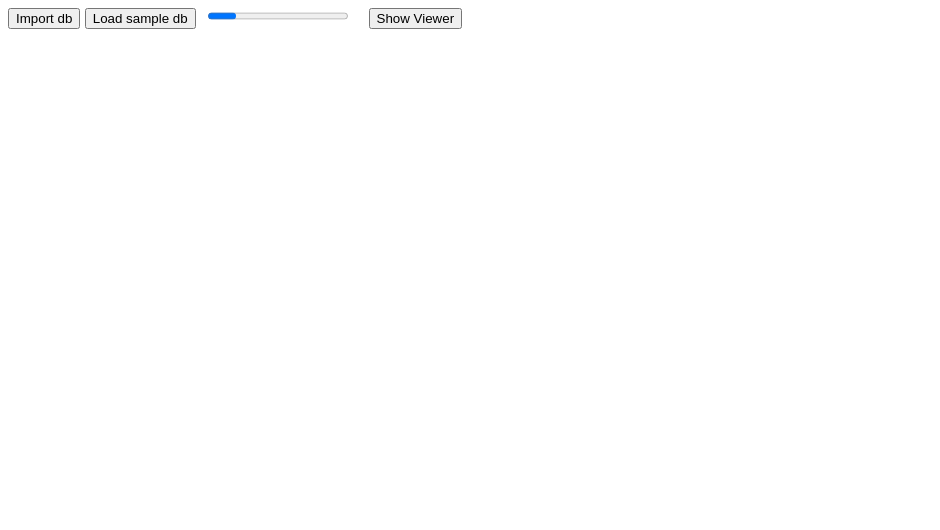
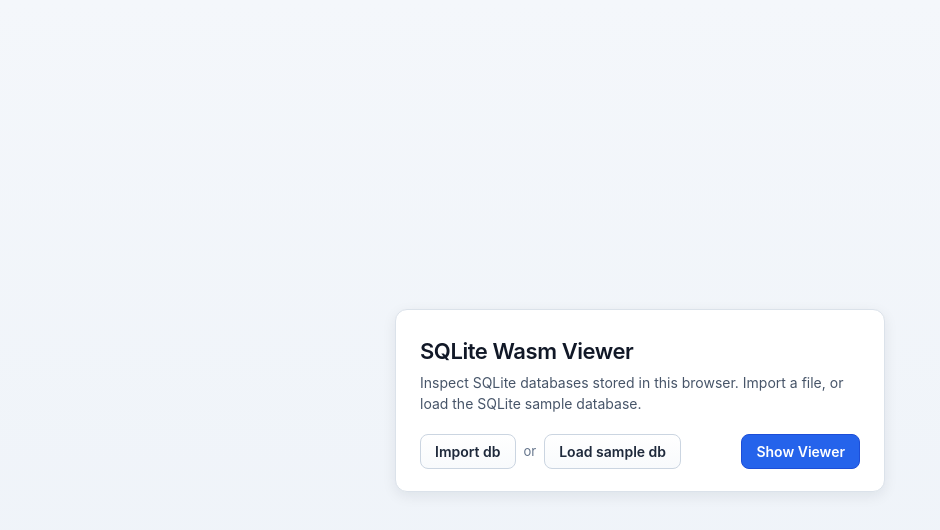
Before and after one commit to mifozski/sqlite-wasm-viewer, a website: page tester-app/src/index.html in a window 1280 px wide. Shown: the whole page, without its empty margins (0-940 px from the left). Drawn offline with Linux system fonts and the light colour scheme.

Commit message:
updates to the demo app

```diff
--- a/tester-app/src/index.html
+++ b/tester-app/src/index.html
@@ -4,36 +4,151 @@
 <head>
     <meta charset="UTF-8">
     <meta name="viewport" content="width=device-width, initial-scale=1.0">
-    <title>Viewer App</title>
-    <style type="text/css">
+    <title>SQLite Wasm Viewer</title>
+    <style>
+        html,
         body {
-            font-family: Arial, Helvetica, sans-serif;
+            margin: 0;
+            min-height: 100%;
+        }
+
+        body {
+            min-height: 100vh;
+            display: flex;
+            align-items: center;
+            justify-content: center;
+            padding: 24px;
+            box-sizing: border-box;
+            color: #111827;
+            background: linear-gradient(180deg, #f4f7fb 0%, #edf2f8 100%);
+            font-family: Inter, "Segoe UI", Roboto, Arial, sans-serif;
+        }
+
+        main {
+            width: min(440px, 100%);
+            padding: 28px 24px 22px;
+            background: #fff;
+            border: 1px solid #dbe2ea;
+            border-radius: 12px;
+            box-shadow: 0 4px 14px rgba(15, 23, 42, 0.08);
+        }
+
+        h1 {
+            margin: 0 0 8px;
+            font-size: 22px;
+            font-weight: 600;
+            letter-spacing: -0.02em;
+        }
+
+        p {
+            margin: 0 0 20px;
+            color: #475569;
+            font-size: 14px;
+            line-height: 1.5;
+        }
+
+        .actions {
+            display: flex;
+            flex-wrap: wrap;
+            align-items: center;
+            gap: 8px;
+        }
+
+        .actions .or {
+            color: #64748b;
+            font-size: 13px;
+        }
+
+        button {
+            font: inherit;
+            font-size: 14px;
+            font-weight: 600;
+            padding: 8px 14px;
+            border-radius: 8px;
+            border: 1px solid #cbd5e1;
+            background: linear-gradient(180deg, #ffffff 0%, #f8fafc 100%);
+            color: #1e293b;
+            cursor: pointer;
+        }
+
+        button:hover:not(:disabled) {
+            border-color: #94a3b8;
+            background: #f8fafc;
+        }
+
+        button:disabled {
+            opacity: 0.55;
+            cursor: not-allowed;
+        }
+
+        button.primary {
+            color: #fff;
+            background: #2563eb;
+            border-color: #1d4ed8;
+        }
+
+        button.primary:hover:not(:disabled) {
+            background: #1d4ed8;
         }
 
         #sample_db_progress_wrap {
-            display: inline-flex;
+            display: flex;
             align-items: center;
-            gap: 8px;
-            margin: 0 8px;
-            font-size: 14px;
+            gap: 10px;
+            margin-top: 16px;
+        }
+
+        #sample_db_progress_wrap[hidden] {
+            display: none;
         }
 
         #sample_db_progress {
-            width: 140px;
-            height: 14px;
+            flex: 1;
+            height: 8px;
+            border-radius: 999px;
+            overflow: hidden;
+            background: #e2e8f0;
+        }
+
+        #sample_db_progress > span {
+            display: block;
+            height: 100%;
+            width: 0;
+            border-radius: inherit;
+            background: #2563eb;
+        }
+
+        #sample_db_status {
+            min-width: 7.5em;
+            color: #334155;
+            font-size: 13px;
+            font-variant-numeric: tabular-nums;
+        }
+
+        #show_viewer_btn {
+            margin-left: auto;
         }
     </style>
 </head>
 
 <body>
-    <input type="file" id="file_input" style="display: none;" />
-    <button id="import_db_btn">Import db</button>
-    <button id="load_sample_db_btn">Load sample db</button>
-    <span id="sample_db_progress_wrap" hidden>
-        <progress id="sample_db_progress" max="100"></progress>
-        <span id="sample_db_status"></span>
-    </span>
-    <button id="show_viewer_btn">Show Viewer</button>
+    <main>
+        <h1>SQLite Wasm Viewer</h1>
+        <p>Inspect SQLite databases stored in this browser. Import a file, or load the SQLite sample database.</p>
+        <div class="actions">
+            <input type="file" id="file_input" hidden />
+            <button id="import_db_btn" type="button">Import db</button>
+            <span class="or">or</span>
+            <button id="load_sample_db_btn" type="button">Load sample db</button>
+            <button id="show_viewer_btn" class="primary" type="button">Show Viewer</button>
+        </div>
+        <div id="sample_db_progress_wrap" hidden>
+            <div id="sample_db_progress" role="progressbar" aria-valuemin="0" aria-valuemax="100">
+                <span id="sample_db_bar"></span>
+            </div>
+            <span id="sample_db_status"></span>
+        </div>
+    </main>
 </body>
 
 </html>
```
Also changed, not shown: tester-app/src/index.ts (+19 -9 lines).
